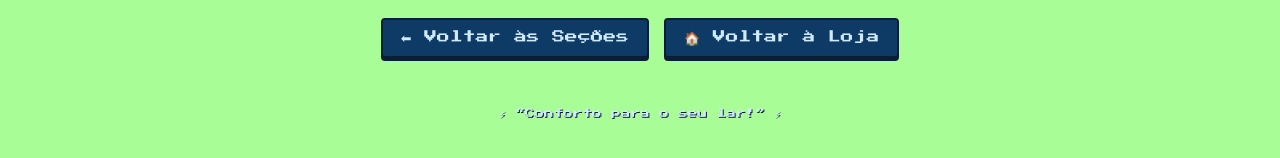
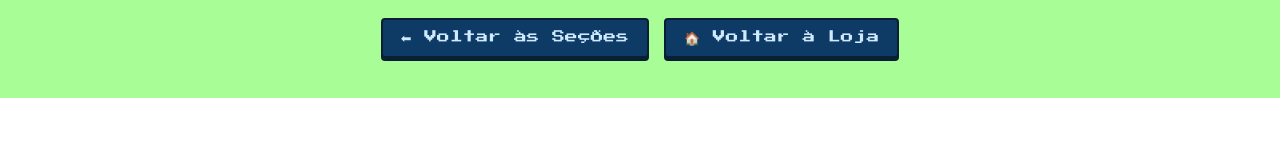
Before and after one commit to Vini-Escanavaque/loja, a plain HTML site: page loja/secoes/eletricidade.html in a window 1280 px wide. Shown: the part 948-1106 px from the top of the page. After the commit the page ends 1046 px from the top, so only its background shows below. Drawn offline with Linux system fonts and the light colour scheme.

Commit message:
Remove footer message from eletricidade.html

```diff
--- a/loja/secoes/eletricidade.html
+++ b/loja/secoes/eletricidade.html
@@ -142,6 +142,6 @@
     <a href="../index.html" class="botao">🏠 Voltar à Loja</a>
   </div>
 
-  <footer>⚡ “Conforto para o seu lar!” ⚡</footer>
+
 </body>
 </html>
```
